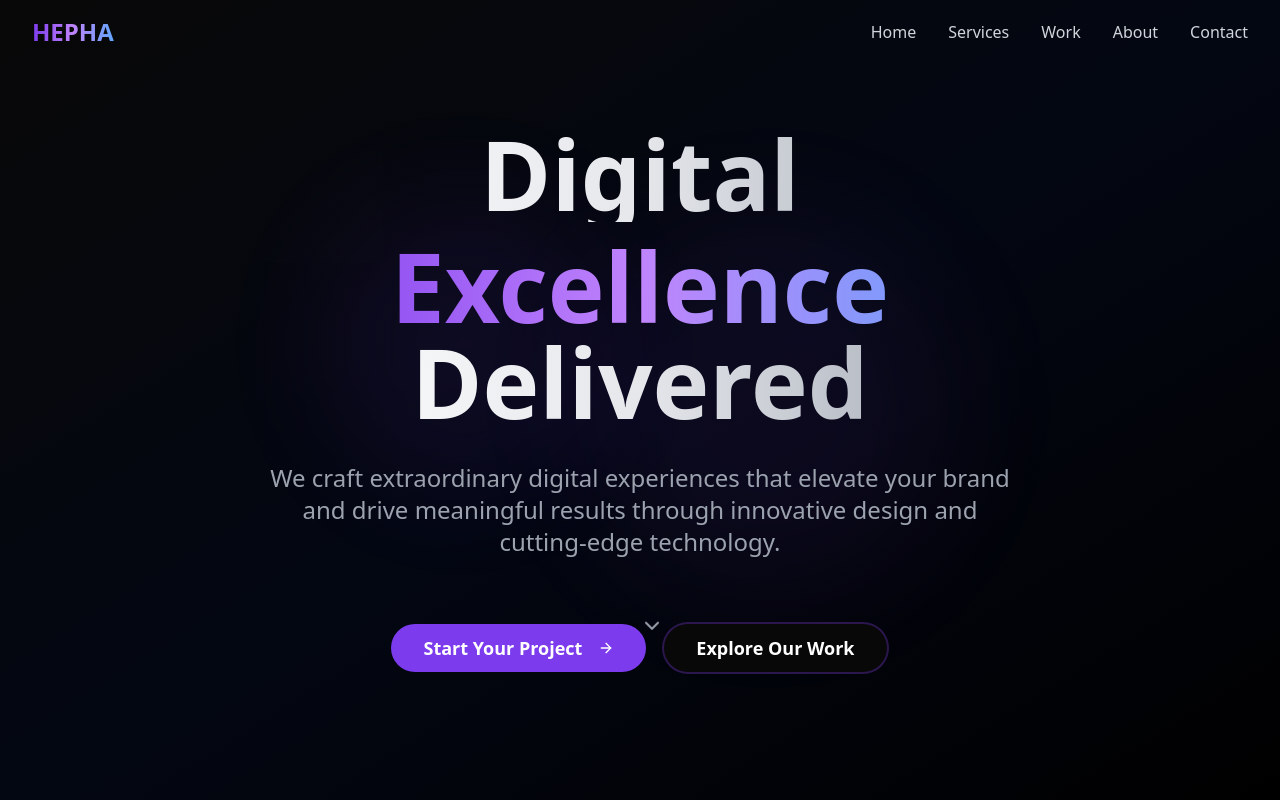
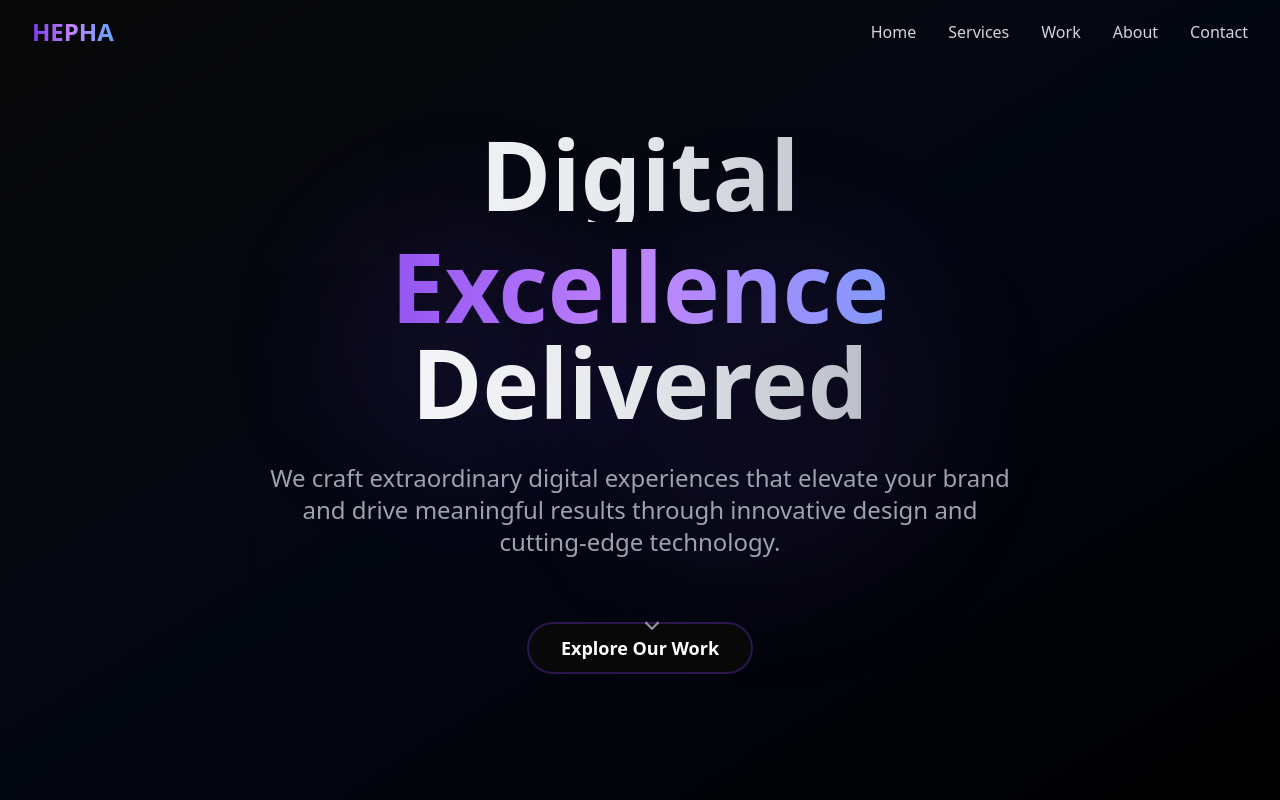
Before and after one commit to Ptrkiama/PK_Consulting, a React (Vite) app: page / in a window 1280 px wide. Shown: the top 800 px of the page. Built offline with nearby package versions, Linux system fonts and the light colour scheme.

Commit message:
Add "Start Your Project" functionality
The "Start Your Project" button in the Hero and Work sections now scrolls to the Contact section.

```diff
--- a/src/components/Hero.tsx
+++ b/src/components/Hero.tsx
@@ -1,4 +1,3 @@
-
 import { ArrowRight, ChevronDown } from 'lucide-react';
 import { Button } from '@/components/ui/button';
 
@@ -25,15 +24,7 @@ const Hero = () => {
           </p>
 
           <div className="flex flex-col sm:flex-row gap-4 justify-center items-center pt-8">
-            <Button
-              size="lg"
-              className="bg-primary hover:bg-primary/90 text-white px-8 py-6 text-lg font-semibold rounded-full transition-all duration-300 hover:scale-105 group"
-              onClick={() => document.querySelector('#contact')?.scrollIntoView({ behavior: 'smooth' })}
-            >
-              Start Your Project
-              <ArrowRight className="ml-2 h-5 w-5 transition-transform group-hover:translate-x-1" />
-            </Button>
-
+            {/* Removed Start Your Project button */}
             <Button
               variant="outline"
               size="lg"
--- a/src/components/Work.tsx
+++ b/src/components/Work.tsx
@@ -1,4 +1,3 @@
-
 import { ExternalLink, Globe } from 'lucide-react';
 import { Card, CardContent } from '@/components/ui/card';
 import { Button } from '@/components/ui/button';
@@ -103,14 +102,7 @@ const Work = () => {
         </div>
 
         <div className="text-center mt-16">
-          <Button
-            size="lg"
-            className="bg-primary hover:bg-primary/90 text-white px-8 py-6 text-lg font-semibold rounded-full transition-all duration-300 hover:scale-105 group"
-            onClick={() => document.querySelector('#contact')?.scrollIntoView({ behavior: 'smooth' })}
-          >
-            Start Your Project
-            <ExternalLink className="ml-2 h-5 w-5 transition-transform group-hover:translate-x-1" />
-          </Button>
+
         </div>
       </div>
     </section>
```
